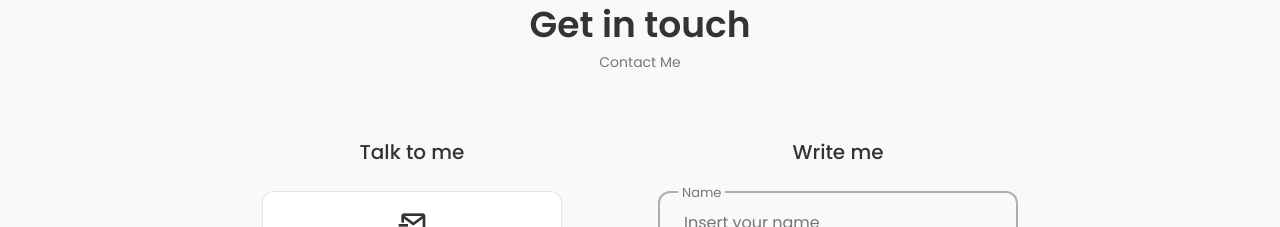
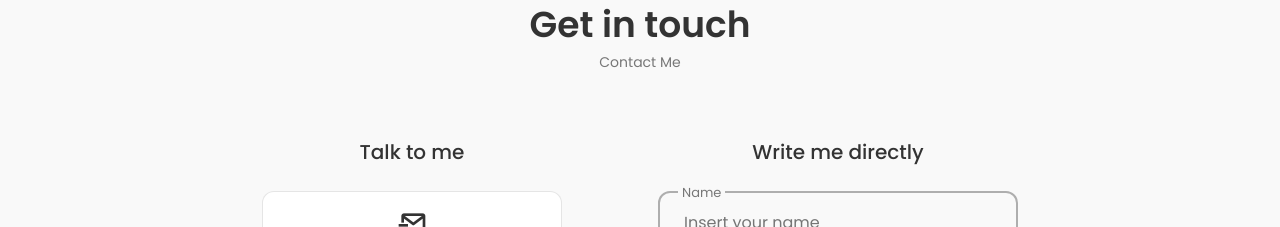
Before and after one commit to admartinbarcelo/portfolio-admartinbarcelo, a React (Vite) app: page / in a window 1280 px wide. Shown: the part 3580-3807 px from the top of the page. Built offline with nearby package versions, Linux system fonts and the light colour scheme.

Commit message:
blankets links

```diff
--- a/src/components/contact/Contact.jsx
+++ b/src/components/contact/Contact.jsx
@@ -49,7 +49,7 @@ function Contact() {
 
               <a
                 href="mailto:adrian.m.barcelo@gmail.com"
-                className="contact__button"
+                className="contact__button" target="_blank"
               >
                 Write me{" "}
                 <i className="bx bx-right-arrow-alt contact__button-icon"></i>
@@ -64,7 +64,7 @@ function Contact() {
 
               <a
                 href="https://api.whatsapp.com/send?phone=+34610763301&text=Hello, Adrián!"
-                className="contact__button"
+                className="contact__button" target="_blank"
               >
                 Write me{" "}
                 <i className="bx bx-right-arrow-alt contact__button-icon"></i>
@@ -79,7 +79,7 @@ function Contact() {
 
               <a
                 href="https://www.linkedin.com/in/admartinbarcelo/chat"
-                className="contact__button"
+                className="contact__button" target="_blank"
               >
                 Write me{" "}
                 <i className="bx bx-right-arrow-alt contact__button-icon"></i>
@@ -89,7 +89,7 @@ function Contact() {
         </div>
 
         <div className="contact__content">
-          <h3 className="contact__title">Write me</h3>
+          <h3 className="contact__title">Write me directly</h3>
 
           <form ref={form} onSubmit={sendEmail} className="contact__form">
             <div className="contact__form-div">
```
